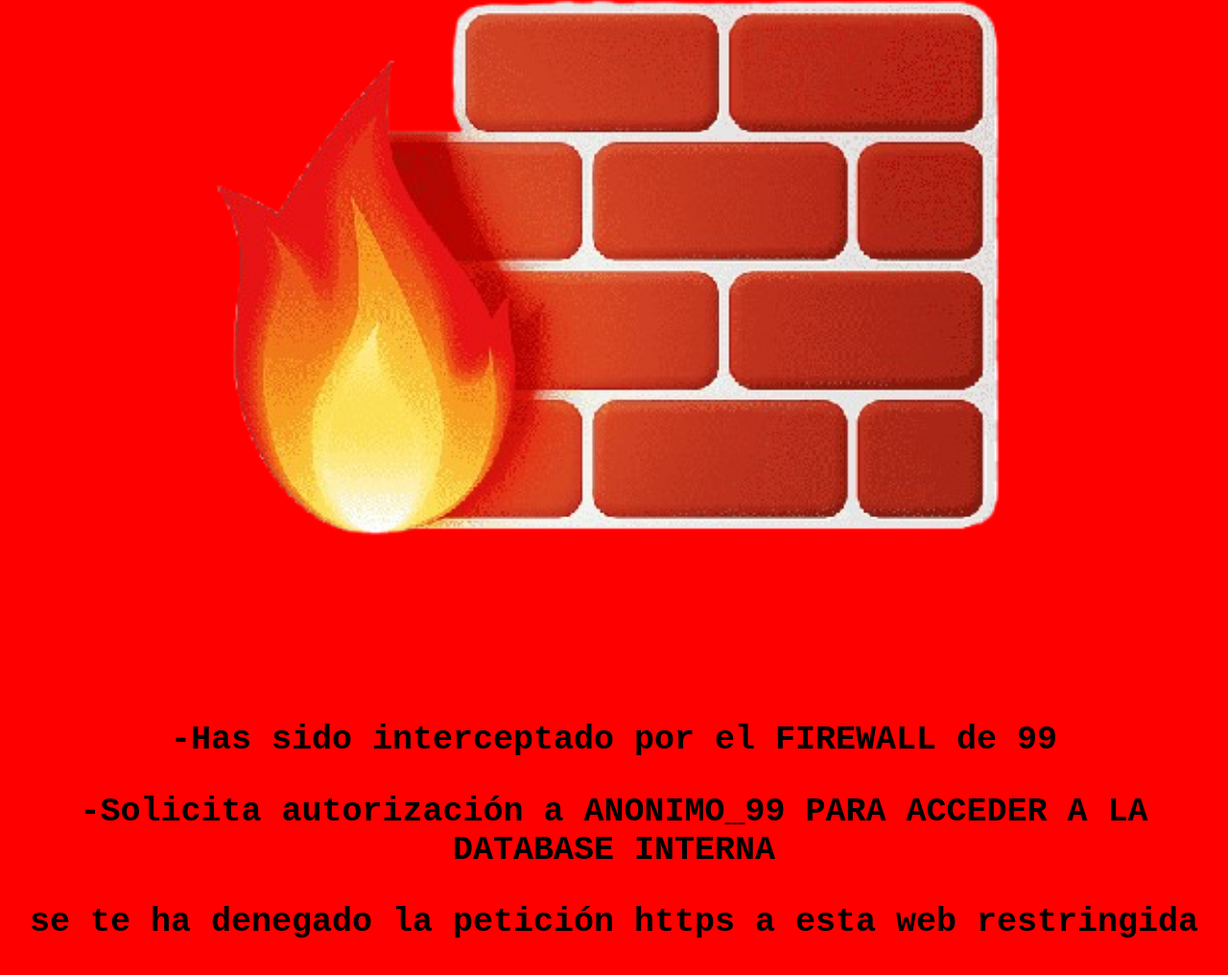
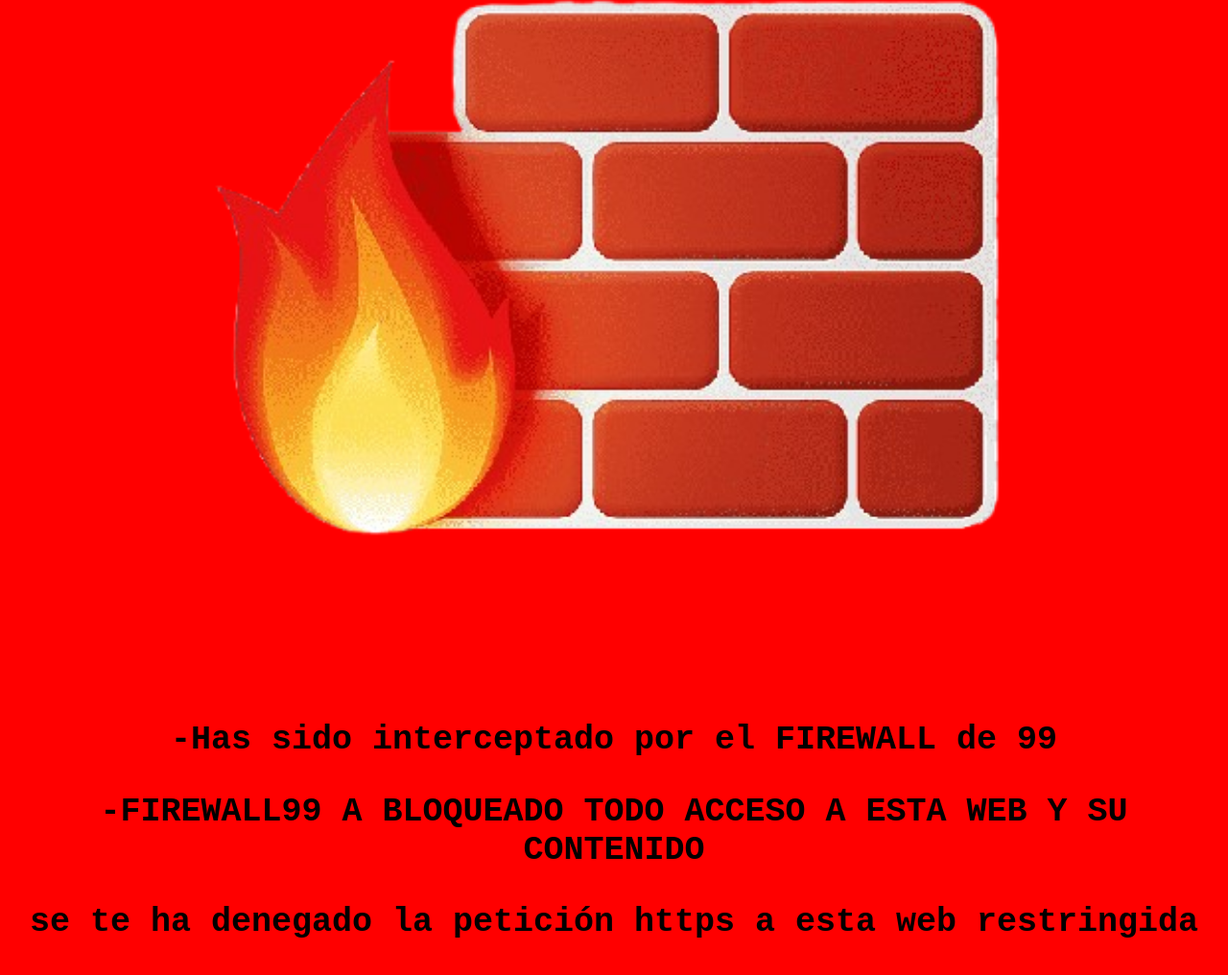
Before and after one commit to Alexjs92/proyectoroxy00.github.io, a plain HTML site: page index.html in a window 1280 px wide. Shown: the part 288-1304 px from the top of the page at 96% size. Drawn offline with Linux system fonts and the light colour scheme.

Commit message:
Update index.html
cambios en el texto

```diff
--- a/index.html
+++ b/index.html
@@ -29,7 +29,7 @@
                  text-align: center;
             }
         </style>
-    <p class="data">-Solicita autorización a ANONIMO_99 PARA ACCEDER A LA DATABASE INTERNA </p>
+    <p class="data">-FIREWALL99 A BLOQUEADO TODO ACCESO A ESTA WEB Y SU CONTENIDO </p>
         <style>
             .data {
                font-family:monospace;
```
